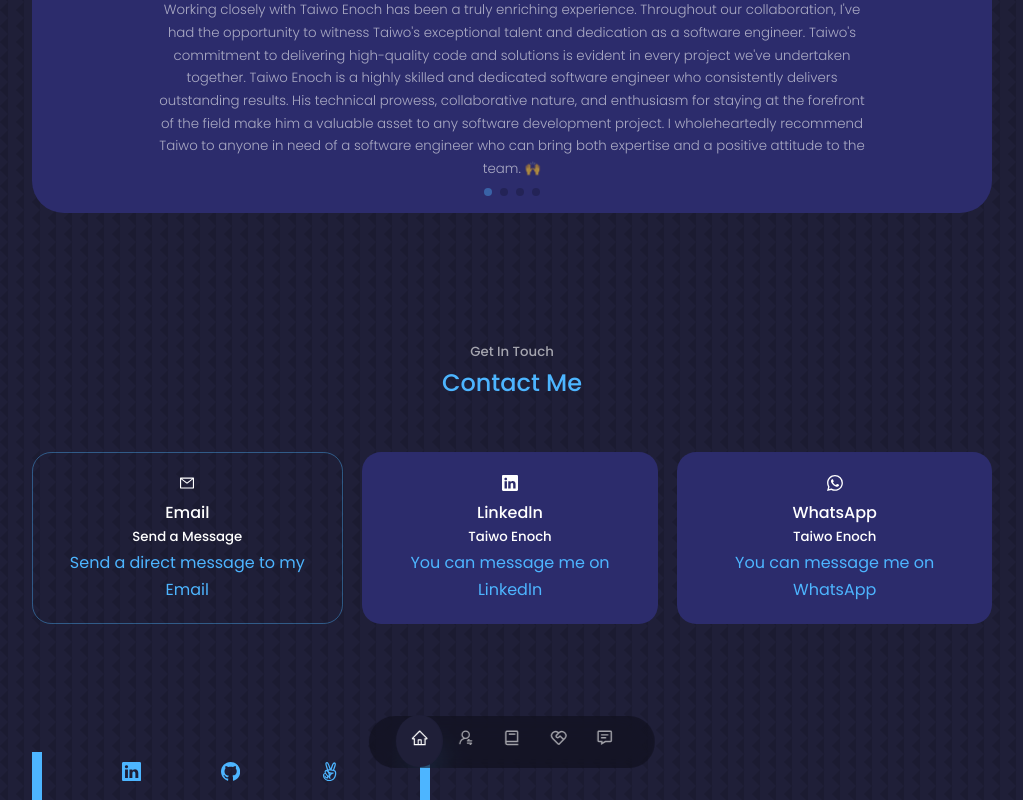
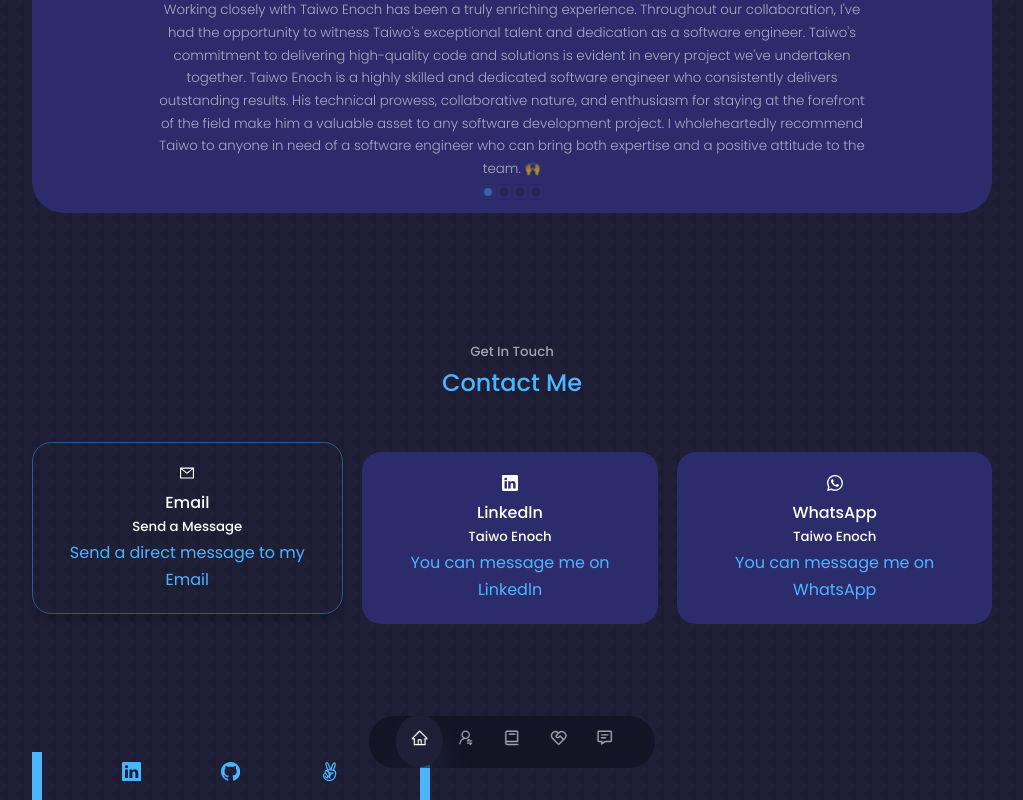
Before and after one commit to TaiwoEnoch/portfolio, a React (Create React App) app: page / in a window 1280 px wide. In both pictures the pointer is over the element 315 px from the left and 6007 px from the top of the page. Shown: the part 5470-6270 px from the top of the page, without its empty margins (128-1151 px from the left). Built offline with nearby package versions, Linux system fonts and the light colour scheme; the HTML template or start-up script is replaced by a standard one.

Commit message:
Add transition to contact cards

```diff
--- a/src/components/contact/contact.css
+++ b/src/components/contact/contact.css
@@ -25,6 +25,8 @@
 .contact__option:hover {
   background: transparent;
   border-color: var(--color-primary-variant);
+  transform: translateY(-10px); /* Add a subtle upward translation on hover */
+  box-shadow: 0 5px 10px rgba(0, 0, 0, 0.2); /* Add a shadow effect */
 }
 
 @media screen and (max-width: 1024px) {
```
